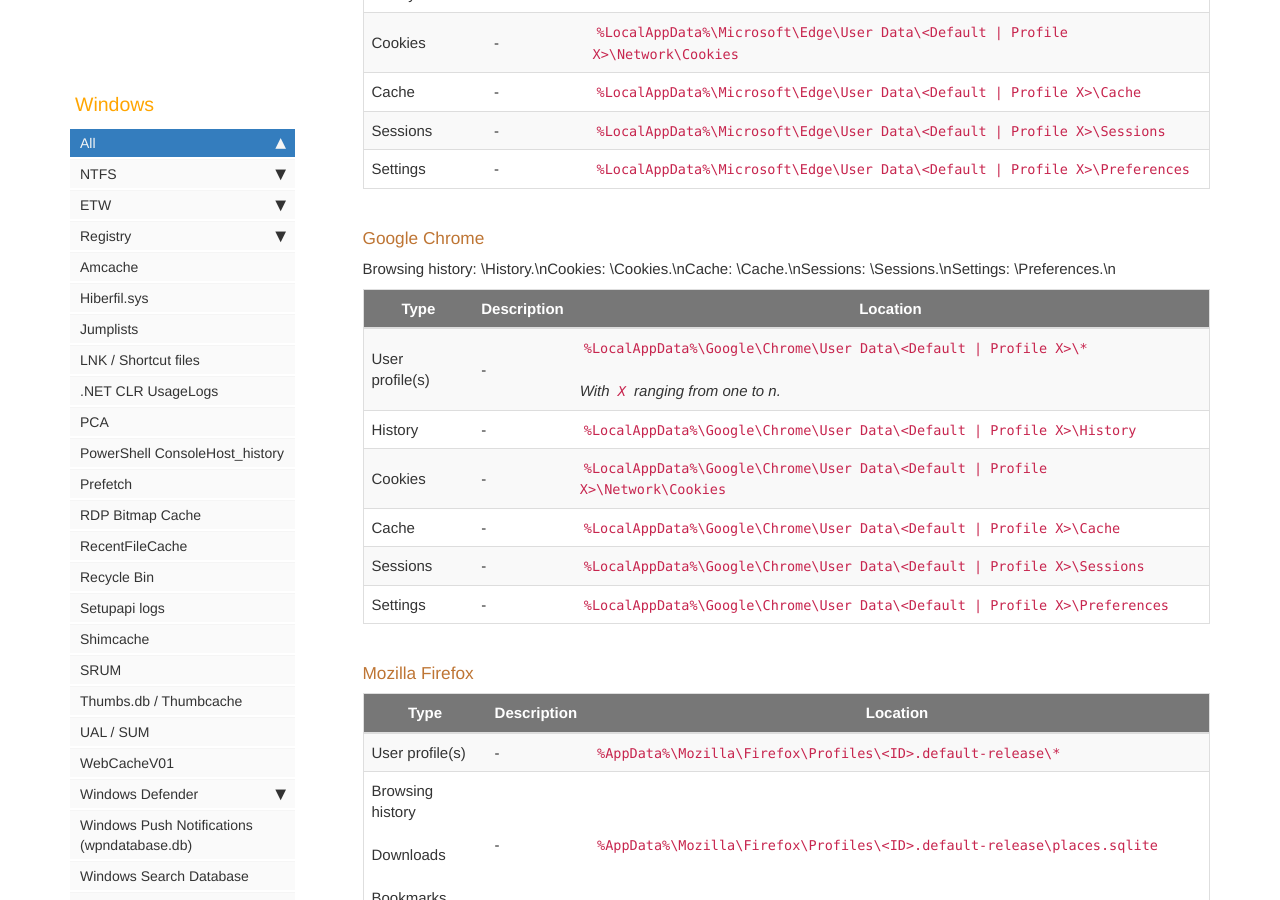
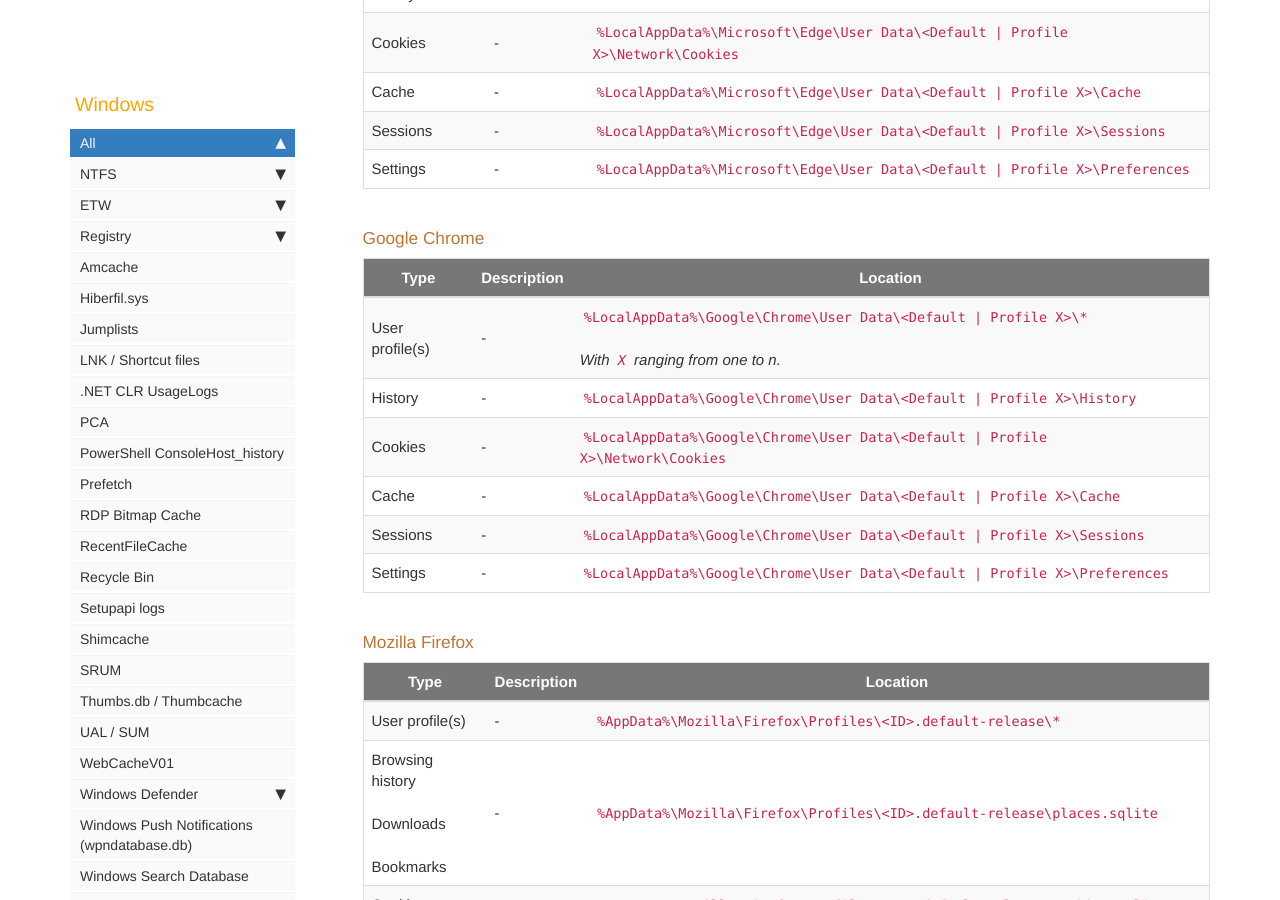
Before and after one commit to Qazeer/artefacts.help, a Jekyll site: the page built from pages/windows/web_browsers.md, in a window 1280 px wide and 900 px high, scrolled down 3319 px. Built offline with Jekyll 4.4.1, drawn with Linux system fonts in a browser that asks for light colours; comment, search, counter and statistics services are not loaded.

Commit message:
[Artefact] Windows Browser - Fix formating

```diff
--- a/pages/windows/web_browsers.md
+++ b/pages/windows/web_browsers.md
@@ -71,8 +71,6 @@ backend and shares similar artefacts to `Google Chrome`.
 
 #### Google Chrome
 
-Browsing history: <USER_PROFILE>\History.\nCookies: <USER_PROFILE>\Cookies.\nCache: <USER_PROFILE>\Cache.\nSessions: <USER_PROFILE>\Sessions.\nSettings: <USER_PROFILE>\Preferences.\n
-
 | Type | Description | Location |
 |------|-------------|----------|
 | User profile(s) | - | `%LocalAppData%\Google\Chrome\User Data\<Default | Profile X>\*` <br><br> *With `X` ranging from one to n.* |
```
